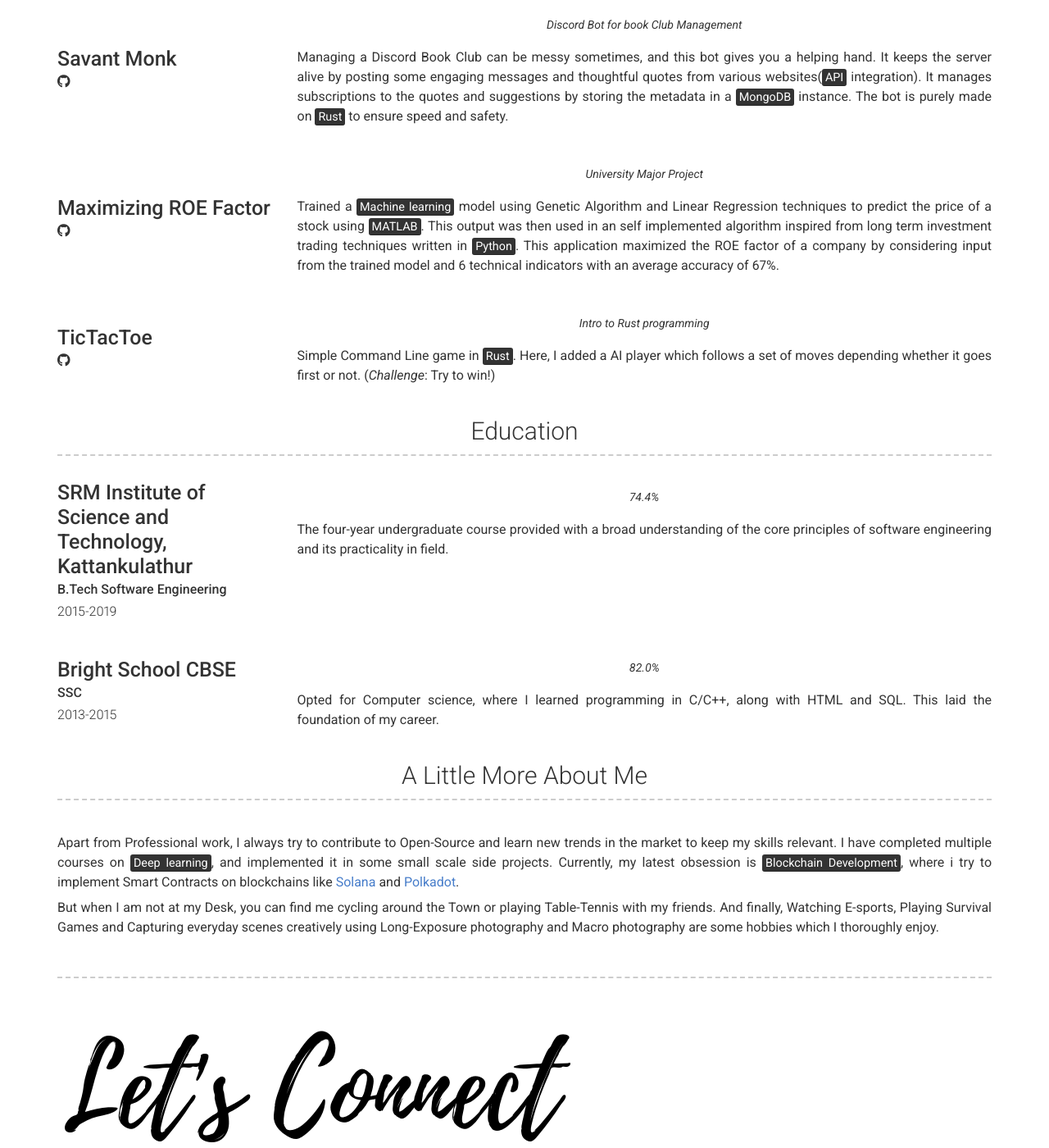
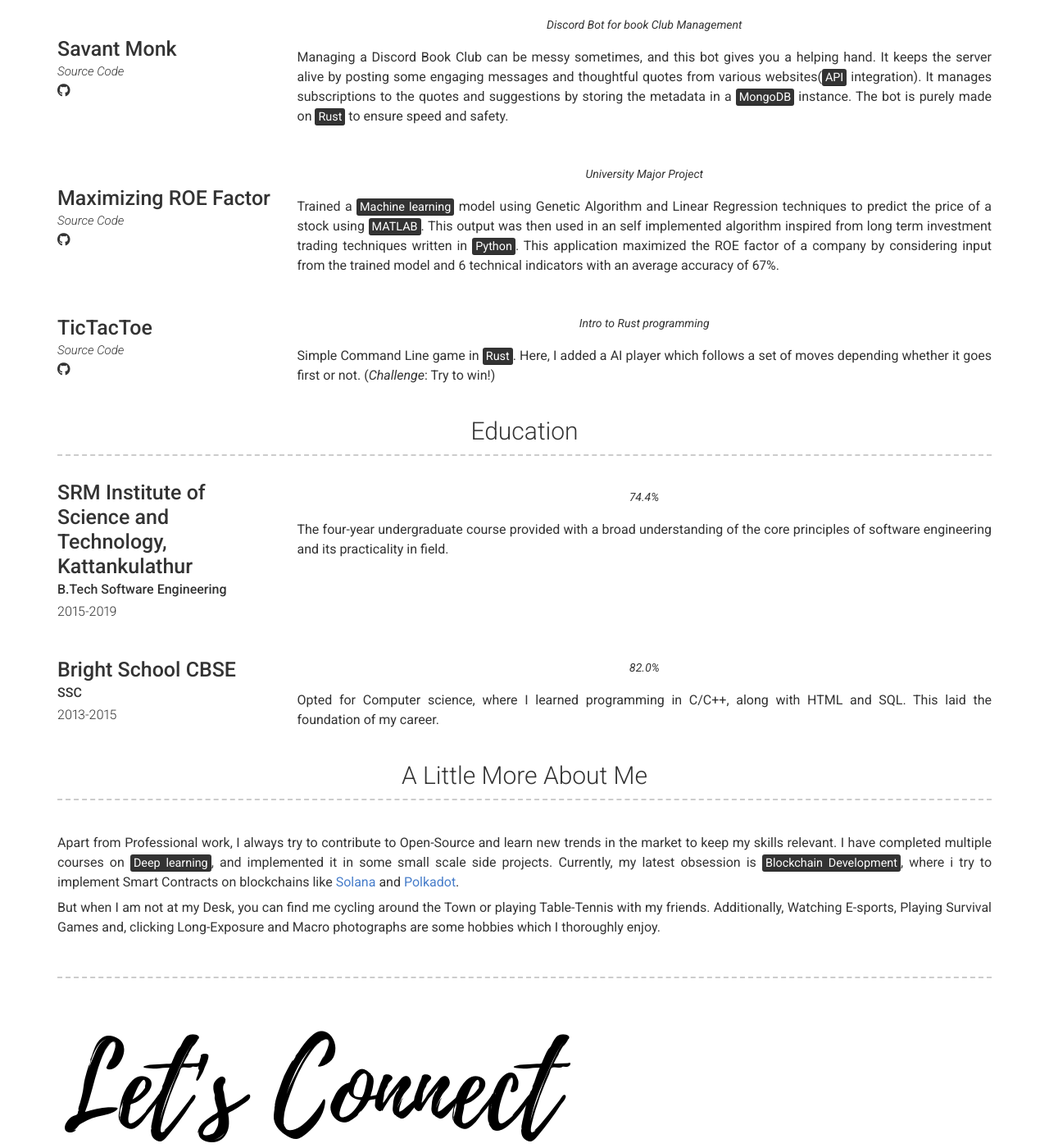
Before and after one commit to uddhavdave/uddhavdave.github.io, a Jekyll site: the page built from index.md, in a window 1280 px wide and 1400 px high, scrolled down 1330 px. Shown: the whole window at 82% size. Built offline with Jekyll 4.4.1, drawn with Linux system fonts in a browser that asks for light colours; nearby versions of some CDN libraries.

Commit message:
Minor Typos and bigger links

```diff
--- a/_config.yml
+++ b/_config.yml
@@ -83,6 +83,8 @@ content:
     content:
       - layout: Left
         title: Savant Monk
+        link: https://github.com/uddhavdave/Sage
+        link_text: Source Code
         additional_links:
           - title:  uddhavdave/Sage
             icon: fab fa-github
@@ -94,6 +96,8 @@ content:
           It manages subscriptions to the quotes and suggestions by storing the metadata in a <mark>MongoDB</mark> instance. The bot is purely made on <mark>Rust</mark> to ensure speed and safety.
       - layout: Left
         title: Maximizing ROE Factor
+        link: https://github.com/uddhavdave/Maximizing-ROE-Factor-
+        link_text: Source Code
         additional_links:
           - title:  uddhavdave/Maximizing-ROE-Factor-
             icon: fab fa-github
@@ -104,6 +108,8 @@ content:
           Trained a <mark>Machine learning</mark> model using Genetic Algorithm and Linear Regression techniques to predict the price of a stock using <mark>MATLAB</mark>. This output was then used in an self implemented algorithm inspired from long term investment trading techniques written in <mark>Python</mark>. This application maximized the ROE factor of a company by considering input from the trained model and 6 technical indicators with an average accuracy of 67%.
       - layout: Left
         title: TicTacToe
+        link: https://github.com/uddhavdave/tictactoe
+        link_text: Source Code
         additional_links:
           - title:  uddhavdave/tictactoe
             icon: fab fa-github
@@ -136,7 +142,7 @@ content:
     content: |  # this will include new lines to allow paragraphs
       Apart from Professional work, I always try to contribute to Open-Source and learn new trends in the market to keep my skills relevant. I have completed multiple courses on <mark>Deep learning</mark>, and implemented it in some small scale side projects. Currently, my latest obsession is <mark>Blockchain Development</mark>, where i try to implement Smart Contracts on blockchains like <a href="https://solana.com/ecosystem/anchor">Solana</a> and <a href="https://substrate.dev/">Polkadot</a>.
 
-      But when I am not at my Desk, you can find me cycling around the Town or playing Table-Tennis with my friends. And finally, Watching E-sports, Playing Survival Games and Capturing everyday scenes creatively using Long-Exposure photography and Macro photography are some hobbies which I thoroughly enjoy.
+      But when I am not at my Desk, you can find me cycling around the Town or playing Table-Tennis with my friends. Additionally, Watching E-sports, Playing Survival Games and, clicking Long-Exposure and Macro photographs are some hobbies which I thoroughly enjoy.
 
   - title:
     layout: text
```
